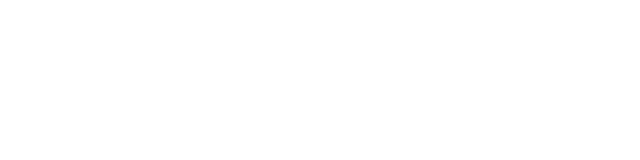
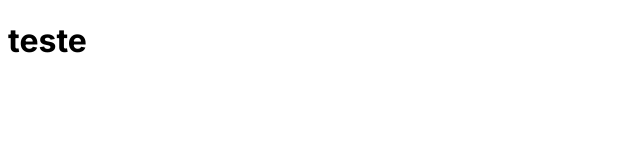
Before and after one commit to beeatrizlira/ignite-reactjs-github-blog, a Next.js app: page / in a window 1280 px wide. Shown: the top 160 px of the page, without its empty margins (0-640 px from the left). Built offline with nearby package versions, Linux system fonts and the light colour scheme.

Commit message:
chore: add sass dependencies

```diff
--- a/package.json
+++ b/package.json
@@ -16,6 +16,7 @@
     "eslint": "^8.2.0",
     "eslint-config-next": "13.4.4",
     "next": "13.4.4",
+    "sass": "^1.62.1",
     "react": "18.2.0",
     "react-dom": "18.2.0",
     "typescript": "5.0.4"
--- a/src/app/page.tsx
+++ b/src/app/page.tsx
@@ -1,3 +1,7 @@
 export default function Home() {
-  return <main></main>;
+  return (
+    <main>
+      <h1>teste</h1>
+    </main>
+  );
 }
```
Also changed, not shown: .eslintrc.json, 1 other file (tests, documents, lock files or other folders).
